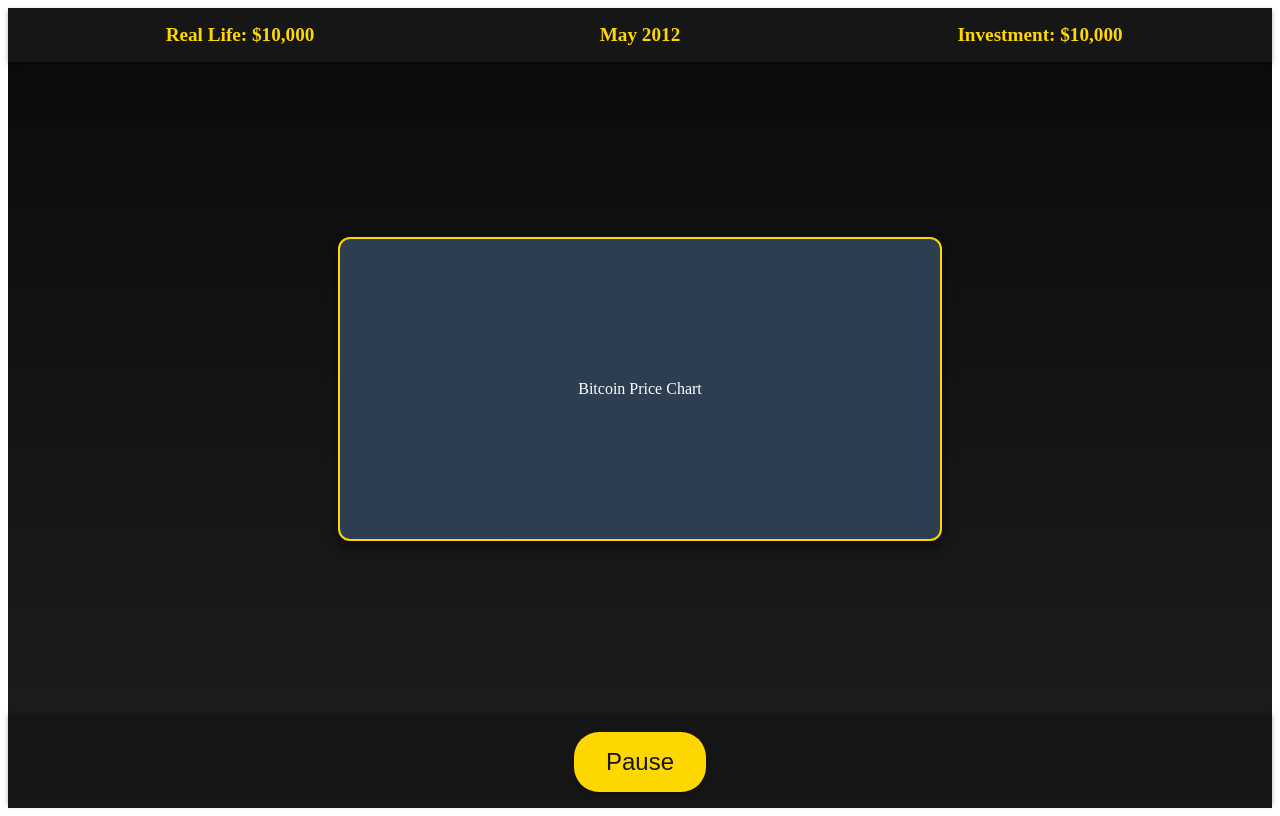
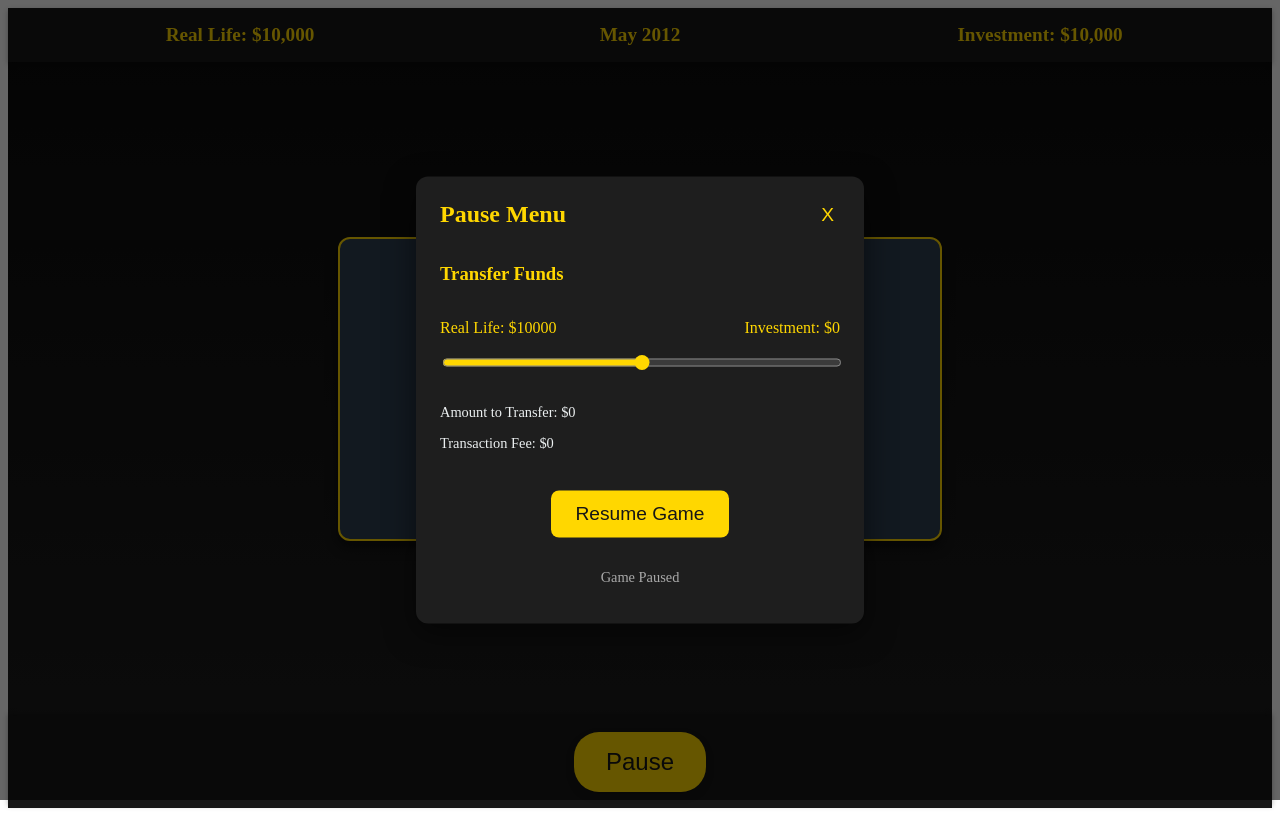
Before and after one commit to edneyreis999/bitcoin-life-simulator, an Angular app: page /main-screen in a window 1280 px wide. Both pictures are taken after a click on the button "Pause". Built offline with nearby package versions, Linux system fonts and the light colour scheme.

Commit message:
implement pause menu functionality with transfer funds feature and styling

```diff
--- a/src/app/components/main-screen/main-screen.component.html
+++ b/src/app/components/main-screen/main-screen.component.html
@@ -16,6 +16,7 @@
 
   <!-- Bottom Section -->
   <div class="bottom-section">
-    <button class="pause-button" aria-label="Pause Game">Pause</button>
+    <button class="pause-button" (click)="openPauseMenu()">Pause</button>
+    <app-pause-menu></app-pause-menu>
   </div>
 </div>
--- a/src/app/components/main-screen/main-screen.component.ts
+++ b/src/app/components/main-screen/main-screen.component.ts
@@ -1,12 +1,17 @@
-import { Component } from '@angular/core';
+import { Component, ViewChild } from '@angular/core';
+import { PauseMenuComponent } from '../pause-menu/pause-menu.component';
 
 @Component({
   selector: 'app-main-screen',
   standalone: true,
-  imports: [],
+  imports: [PauseMenuComponent],
   templateUrl: './main-screen.component.html',
-  styleUrl: './main-screen.component.scss'
+  styleUrl: './main-screen.component.scss',
 })
 export class MainScreenComponent {
+  @ViewChild(PauseMenuComponent) pauseMenu!: PauseMenuComponent;
 
+  openPauseMenu() {
+    this.pauseMenu.openMenu();
+  }
 }
--- a/src/app/components/pause-menu/pause-menu.component.html
+++ b/src/app/components/pause-menu/pause-menu.component.html
@@ -1 +1,43 @@
-<p>pause-menu works!</p>
+<div class="overlay" (click)="closeMenu()" *ngIf="isVisible"></div>
+<div class="pause-menu" *ngIf="isVisible">
+  <!-- Cabeçalho -->
+  <div class="header">
+    <h2>Pause Menu</h2>
+    <button class="close-button" aria-label="Close Menu" (click)="closeMenu()">
+      X
+    </button>
+  </div>
+
+  <!-- Corpo -->
+  <div class="body">
+    <!-- Transfer Funds -->
+    <div class="transfer-funds">
+      <h3>Transfer Funds</h3>
+      <div class="balances">
+        <div class="balance">Real Life: ${{ realLifeBalance }}</div>
+        <div class="balance">Investment: ${{ investmentBalance }}</div>
+      </div>
+      <input
+        type="range"
+        min="0"
+        max="100"
+        [(ngModel)]="transferPercentage"
+        (input)="updateTransferValues()"
+      />
+      <div class="transfer-details">
+        <p>Amount to Transfer: ${{ transferAmount }}</p>
+        <p>Transaction Fee: ${{ transactionFee }}</p>
+      </div>
+    </div>
+
+    <!-- Resume Game -->
+    <div class="resume-game">
+      <button class="resume-button" (click)="closeMenu()">Resume Game</button>
+    </div>
+  </div>
+
+  <!-- Rodapé -->
+  <div class="footer">
+    <p>Game Paused</p>
+  </div>
+</div>
--- a/src/app/components/pause-menu/pause-menu.component.scss
+++ b/src/app/components/pause-menu/pause-menu.component.scss
@@ -0,0 +1,106 @@
+.overlay {
+  position: fixed;
+  top: 0;
+  left: 0;
+  width: 100%;
+  height: 100%;
+  background: rgba(0, 0, 0, 0.6); // Fundo translúcido
+  z-index: 10;
+}
+
+.pause-menu {
+  position: fixed;
+  top: 50%;
+  left: 50%;
+  transform: translate(-50%, -50%);
+  background: #1e1e1e; // Fundo do menu
+  color: #ffd700; // Texto em amarelo
+  width: 90%;
+  max-width: 400px;
+  padding: 1.5rem;
+  border-radius: 12px;
+  box-shadow: 0 10px 30px rgba(0, 0, 0, 0.5);
+  z-index: 20;
+
+  display: flex;
+  flex-direction: column;
+  gap: 1rem;
+
+  .header {
+    display: flex;
+    justify-content: space-between;
+    align-items: center;
+
+    h2 {
+      font-size: 1.5rem;
+      margin: 0;
+    }
+
+    .close-button {
+      background: transparent;
+      color: #ffd700;
+      font-size: 1.2rem;
+      border: none;
+      cursor: pointer;
+      transition: transform 0.2s;
+
+      &:hover {
+        transform: scale(1.2);
+      }
+    }
+  }
+
+  .body {
+    display: flex;
+    flex-direction: column;
+    gap: 1.5rem;
+
+    .transfer-funds {
+      display: flex;
+      flex-direction: column;
+      gap: 1rem;
+
+      .balances {
+        display: flex;
+        justify-content: space-between;
+        font-size: 1rem;
+      }
+
+      input[type="range"] {
+        width: 100%;
+        accent-color: #ffd700;
+      }
+
+      .transfer-details {
+        font-size: 0.9rem;
+        color: #ecf0f1;
+      }
+    }
+
+    .resume-game {
+      display: flex;
+      justify-content: center;
+
+      .resume-button {
+        padding: 0.8rem 1.5rem;
+        background-color: #ffd700;
+        color: #161616;
+        border: none;
+        border-radius: 8px;
+        cursor: pointer;
+        font-size: 1.2rem;
+        transition: transform 0.2s;
+
+        &:hover {
+          transform: scale(1.1);
+        }
+      }
+    }
+  }
+
+  .footer {
+    text-align: center;
+    font-size: 0.9rem;
+    color: #aaa;
+  }
+}
--- a/src/app/components/pause-menu/pause-menu.component.ts
+++ b/src/app/components/pause-menu/pause-menu.component.ts
@@ -1,12 +1,34 @@
-import { Component } from '@angular/core';
+import { CommonModule } from '@angular/common';
+import { Component, Input } from '@angular/core';
+import { FormsModule } from '@angular/forms';
 
 @Component({
   selector: 'app-pause-menu',
   standalone: true,
-  imports: [],
+  imports: [CommonModule, FormsModule],
   templateUrl: './pause-menu.component.html',
-  styleUrl: './pause-menu.component.scss'
+  styleUrl: './pause-menu.component.scss',
 })
 export class PauseMenuComponent {
+  @Input() realLifeBalance = 10000; // Exemplo
+  @Input() investmentBalance = 0; // Exemplo
 
+  isVisible = false;
+  transferPercentage = 50; // Slider começa no meio
+  transferAmount = 0;
+  transactionFee = 0;
+
+  openMenu() {
+    this.isVisible = true;
+  }
+
+  closeMenu() {
+    this.isVisible = false;
+  }
+
+  updateTransferValues() {
+    const total = this.realLifeBalance + this.investmentBalance;
+    this.transferAmount = Math.round((this.transferPercentage / 100) * total);
+    this.transactionFee = Math.round(this.transferAmount * 0.02); // Ex.: 2% de taxa
+  }
 }
```
